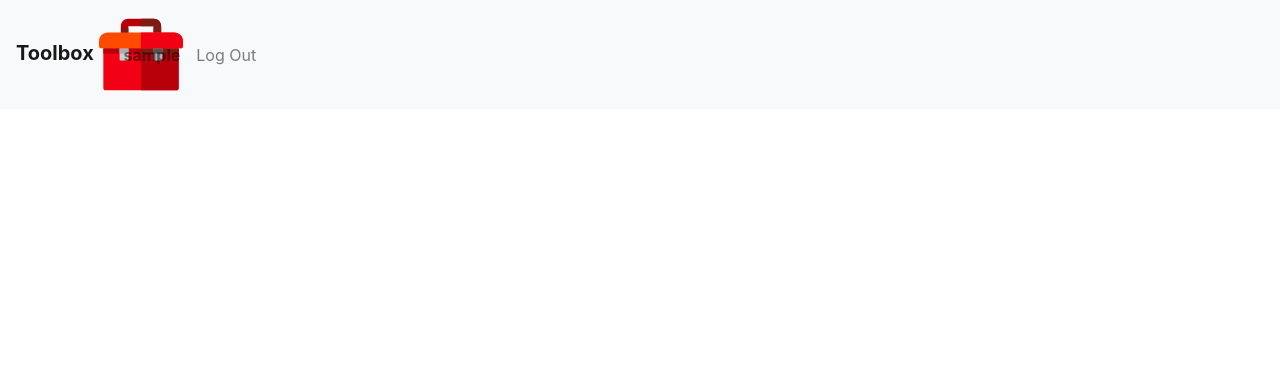
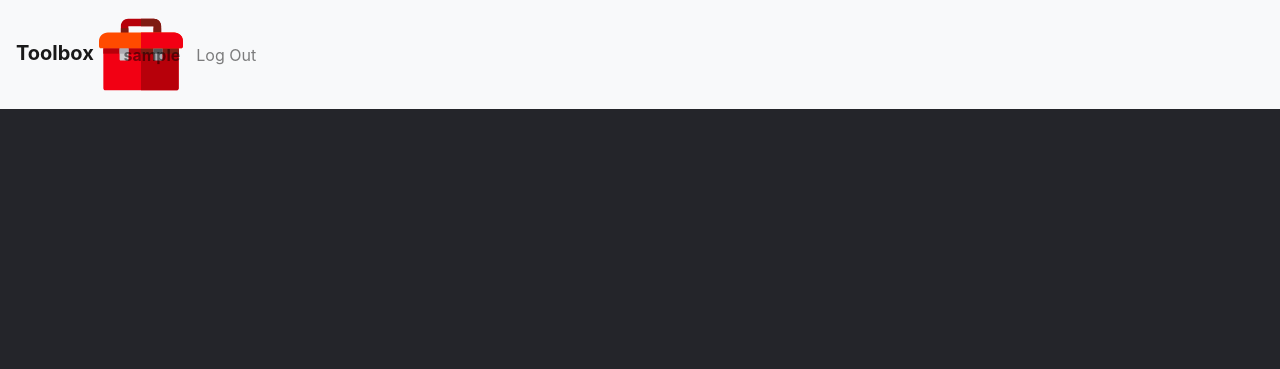
Before and after one commit to sabihdordab/simple-toolbox, a Django app: page / in a window 1280 px wide. Shown: the top 369 px of the page. Run offline with Django 4.2, Linux system fonts and the light colour scheme; the visitor is signed in with stand-in values (Sample User, id 1); some libraries are stand-ins or nearby versions.

Commit message:
add styles into layout

```diff
--- /dev/null
+++ b/toolbox/static/toolbox/styles.css
@@ -0,0 +1,4 @@
+body {
+    background-color: #24252a;
+    color: white;
+}
--- a/toolbox/templates/toolbox/layout.html
+++ b/toolbox/templates/toolbox/layout.html
@@ -6,6 +6,7 @@
     <meta http-equiv="X-UA-Compatible" content="IE=edge">
     <meta name="viewport" content="width=device-width, initial-scale=1.0">
     <link rel="stylesheet" href="https://stackpath.bootstrapcdn.com/bootstrap/4.4.1/css/bootstrap.min.css" integrity="sha384-Vkoo8x4CGsO3+Hhxv8T/Q5PaXtkKtu6ug5TOeNV6gBiFeWPGFN9MuhOf23Q9Ifjh" crossorigin="anonymous">
+    <link rel="stylesheet" href="{% static 'toolbox/styles.css'%}">
     {% block style %}{% endblock %}
     <title>{% block title %}{% endblock %}</title>
 </head>
```
